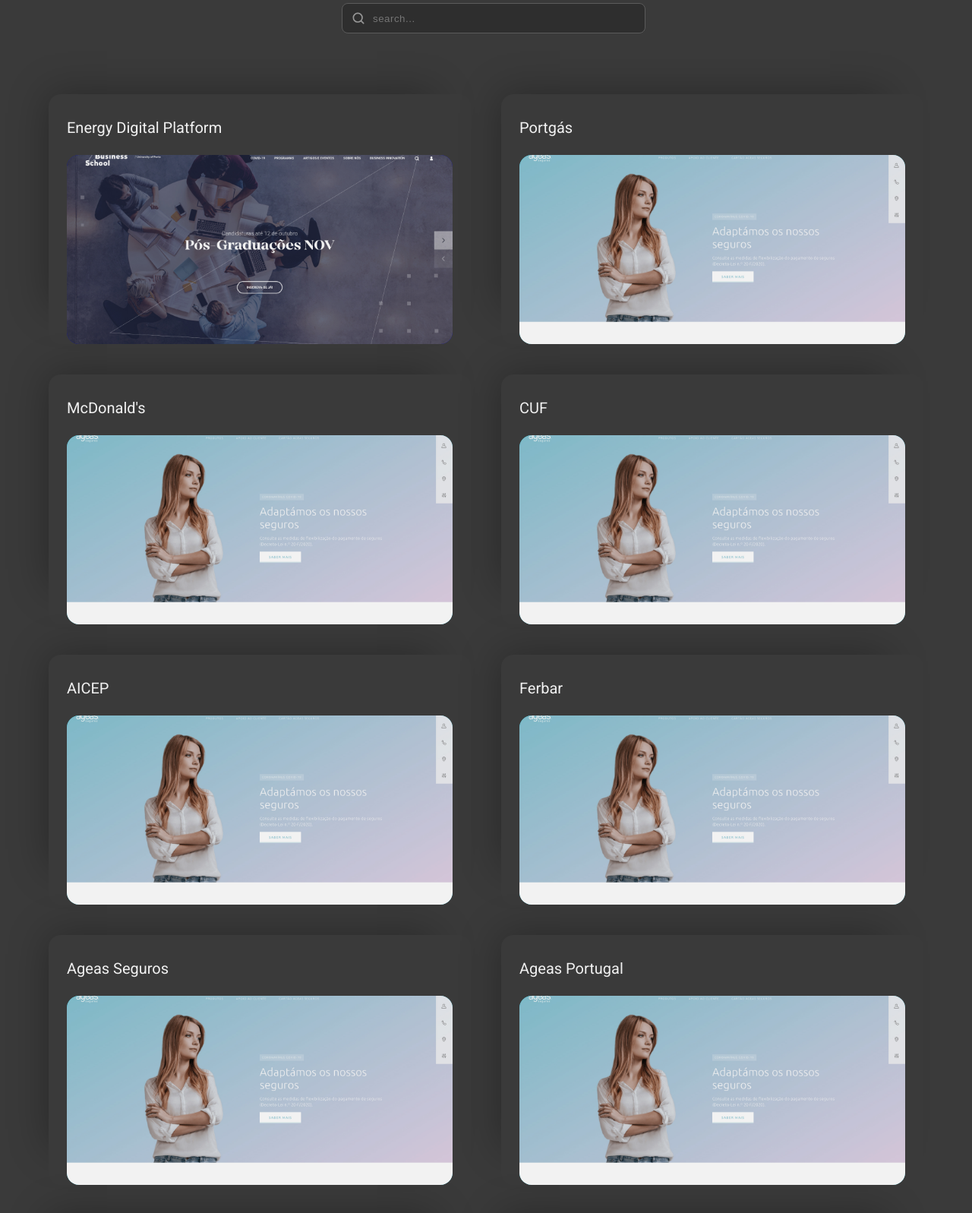
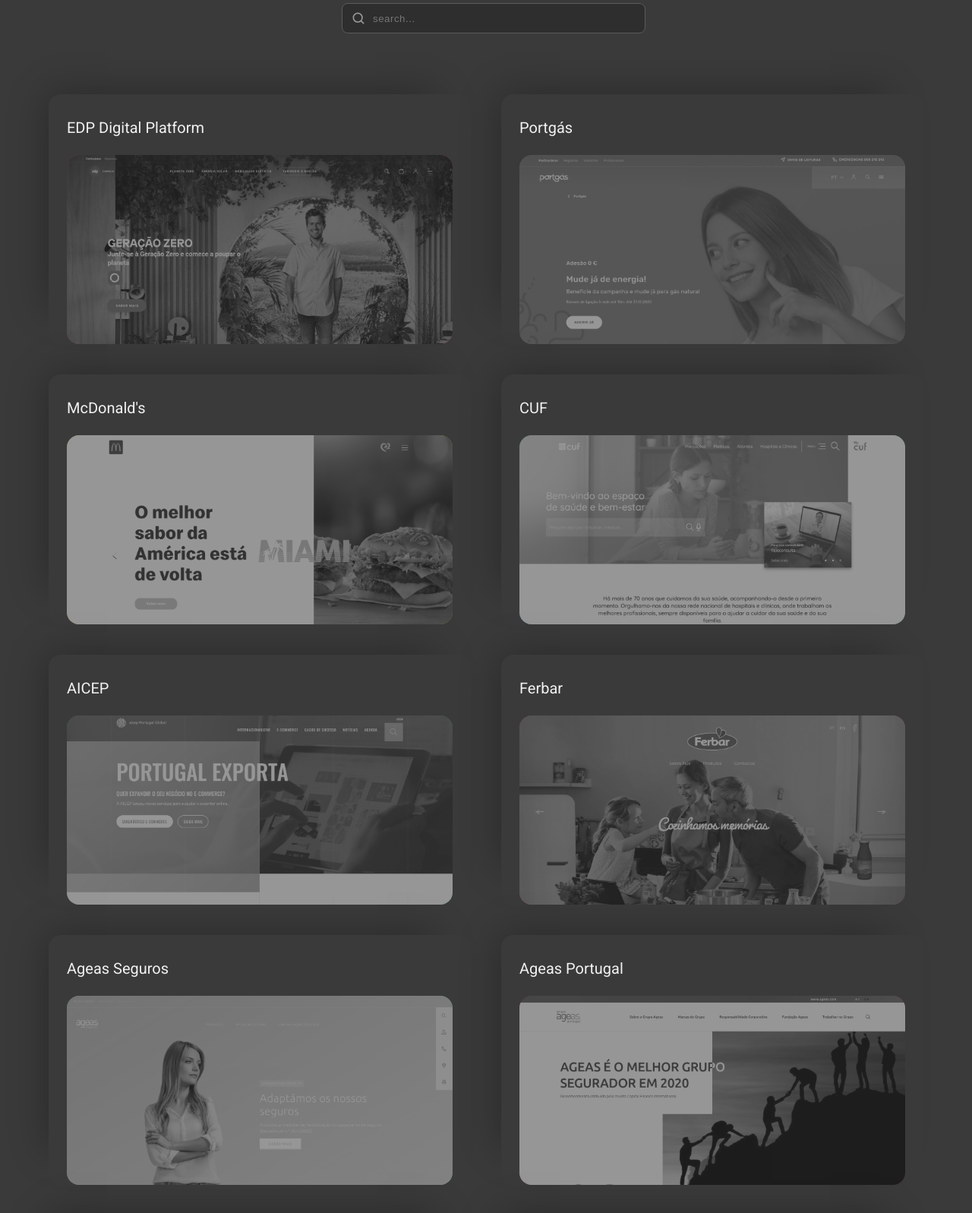
Before and after one commit to rafaelavlucas/f6ds, a plain HTML site: page index.html in a window 1280 px wide. Shown: the part 120-1717 px from the top of the page at 76% size. Drawn offline with Linux system fonts and the light colour scheme.

Commit message:
upd: css and content

```diff
--- a/js/main.js
+++ b/js/main.js
@@ -3,9 +3,9 @@ window.onload = function (e) {
     // Populate Content
     const projects = [{
             id: 0,
-            client: "Energy Digital Platform",
-            thumb: "assets/thumbs/pbs.jpg",
-            color: "#0b10b7",
+            client: "EDP Digital Platform",
+            thumb: "assets/thumbs/edp.jpg",
+            color: "#F6334f",
             url: "https://google.com",
             user: "f6ds_usr",
             pass: "aRfvbGt67Hj",
@@ -29,8 +29,8 @@ window.onload = function (e) {
         {
             id: 1,
             client: "Portgás",
-            thumb: "assets/thumbs/ageas.jpg",
-            color: "#12A3BB",
+            thumb: "assets/thumbs/portgas.jpg",
+            color: "#003087",
             url: "https://google.com",
             user: "cenas_usr",
             pass: "gtYhnJK78Sd",
@@ -54,8 +54,8 @@ window.onload = function (e) {
         {
             id: 2,
             client: "McDonald's",
-            thumb: "assets/thumbs/ageas.jpg",
-            color: "#12A3BB",
+            thumb: "assets/thumbs/mcdonalds.jpg",
+            color: "#ffbc0d",
             url: "https://google.com",
             user: "cenas_usr",
             pass: "gtYhnJK78Sd",
@@ -79,8 +79,8 @@ window.onload = function (e) {
         {
             id: 3,
             client: "CUF",
-            thumb: "assets/thumbs/ageas.jpg",
-            color: "#12A3BB",
+            thumb: "assets/thumbs/cuf.jpg",
+            color: "#00a2ce",
             url: "https://google.com",
             user: "cenas_usr",
             pass: "gtYhnJK78Sd",
@@ -104,8 +104,8 @@ window.onload = function (e) {
         {
             id: 4,
             client: "AICEP",
-            thumb: "assets/thumbs/ageas.jpg",
-            color: "#12A3BB",
+            thumb: "assets/thumbs/aicep.jpg",
+            color: "#00A4B4",
             url: "https://google.com",
             user: "cenas_usr",
             pass: "gtYhnJK78Sd",
@@ -129,8 +129,8 @@ window.onload = function (e) {
         {
             id: 5,
             client: "Ferbar",
-            thumb: "assets/thumbs/ageas.jpg",
-            color: "#12A3BB",
+            thumb: "assets/thumbs/ferbar.jpg",
+            color: "#ed2424",
             url: "https://google.com",
             user: "cenas_usr",
             pass: "gtYhnJK78Sd",
@@ -179,8 +179,8 @@ window.onload = function (e) {
         {
             id: 7,
             client: "Ageas Portugal",
-            thumb: "assets/thumbs/ageas.jpg",
-            color: "#12A3BB",
+            thumb: "assets/thumbs/ageaspt.jpg",
+            color: "#d30773",
             url: "https://google.com",
             user: "cenas_usr",
             pass: "gtYhnJK78Sd",
@@ -204,8 +204,8 @@ window.onload = function (e) {
         {
             id: 8,
             client: "Vodafone",
-            thumb: "assets/thumbs/ageas.jpg",
-            color: "#12A3BB",
+            thumb: "assets/thumbs/vodafone.jpg",
+            color: "#e60000",
             url: "https://google.com",
             user: "cenas_usr",
             pass: "gtYhnJK78Sd",
@@ -229,8 +229,8 @@ window.onload = function (e) {
         {
             id: 9,
             client: "Seguro Directo",
-            thumb: "assets/thumbs/ageas.jpg",
-            color: "#12A3BB",
+            thumb: "assets/thumbs/segurodirecto.jpg",
+            color: "#2fc9da",
             url: "https://google.com",
             user: "cenas_usr",
             pass: "gtYhnJK78Sd",
@@ -255,7 +255,7 @@ window.onload = function (e) {
             id: 10,
             client: "Porto Business School",
             thumb: "assets/thumbs/pbs.jpg",
-            color: "#12A3BB",
+            color: "#192aea",
             url: "https://google.com",
             user: "cenas_usr",
             pass: "gtYhnJK78Sd",
@@ -279,8 +279,8 @@ window.onload = function (e) {
         {
             id: 11,
             client: "Porto Bay",
-            thumb: "assets/thumbs/ageas.jpg",
-            color: "#12A3BB",
+            thumb: "assets/thumbs/portobay.jpg",
+            color: "#3e91b1",
             url: "https://google.com",
             user: "cenas_usr",
             pass: "gtYhnJK78Sd",
@@ -304,8 +304,8 @@ window.onload = function (e) {
         {
             id: 12,
             client: "Médis",
-            thumb: "assets/thumbs/ageas.jpg",
-            color: "#12A3BB",
+            thumb: "assets/thumbs/medis.jpg",
+            color: "#11bba1",
             url: "https://google.com",
             user: "cenas_usr",
             pass: "gtYhnJK78Sd",
@@ -329,8 +329,8 @@ window.onload = function (e) {
         {
             id: 13,
             client: "Entreposto",
-            thumb: "assets/thumbs/ageas.jpg",
-            color: "#12A3BB",
+            thumb: "assets/thumbs/entreposto.jpg",
+            color: "#f51e1e",
             url: "https://google.com",
             user: "cenas_usr",
             pass: "gtYhnJK78Sd",
@@ -532,10 +532,14 @@ window.onload = function (e) {
 
     function cleanResults() {
         searchInput.value = "";
-        document.querySelector('.projects').innerHTML = "";
+
         cleanBtn.style.display = "none";
         noResults.style.display = "none";
-        showProjects();
+
+        projectItem.forEach(function (el) {
+            el.style.display = "flex";
+        })
+
     }
 
 }
--- a/sass/main.scss
+++ b/sass/main.scss
@@ -329,10 +329,23 @@ body {
             transition: all 0.3s ease;
             box-shadow: -10px -10px 30px -20px rgba(black, 0.3);
             transform: translateY(-6px);
+
+            #{$this} {
+                &__thumb {
+                    opacity: 1;
+
+                    img {
+                        filter: grayscale(0%);
+                    }
+                }
+            }
+
         }
     }
 
     &__thumb {
+
+
         @include transition();
         width: calc(100% - 48px);
         height: calc(100% - 80px);
@@ -342,22 +355,28 @@ body {
         border-radius: 16px;
         overflow: hidden;
         z-index: 1;
+        opacity: 0.5;
 
         img {
+            @include transition();
+            //display: none;
             width: 100%;
             height: 100%;
             object-fit: cover;
             position: absolute;
+            object-position: top;
+            filter: grayscale(100%);
         }
 
         &:before {
             content: '';
             width: 100%;
             height: 100%;
-            background-color: rgba(black, 0.05);
+            background-color: black;
             position: absolute;
             opacity: 1;
             z-index: 2;
+            opacity: 0.05;
         }
     }
 
@@ -608,6 +627,15 @@ body {
                 height: 100%;
                 bottom: 0px;
                 left: 0px;
+                opacity: 1;
+
+                img {
+                    filter: grayscale(0%);
+                }
+
+                &:before {
+                    opacity: 0.5;
+                }
             }
 
             &__details {
```
Also changed, not shown: assets/thumbs/ageaspt.jpg (added), assets/thumbs/aicep.jpg (added), assets/thumbs/cuf.jpg (added), assets/thumbs/edp.jpg (added), assets/thumbs/entreposto.jpg (added), assets/thumbs/ferbar.jpg (added), assets/thumbs/mcdonalds.jpg (added), assets/thumbs/medis.jpg (added), assets/thumbs/portgas.jpg (added), assets/thumbs/portobay.jpg (added), assets/thumbs/segurodirecto.jpg (added), assets/thumbs/vodafone.jpg (added), css/main.css, 2 other files.
